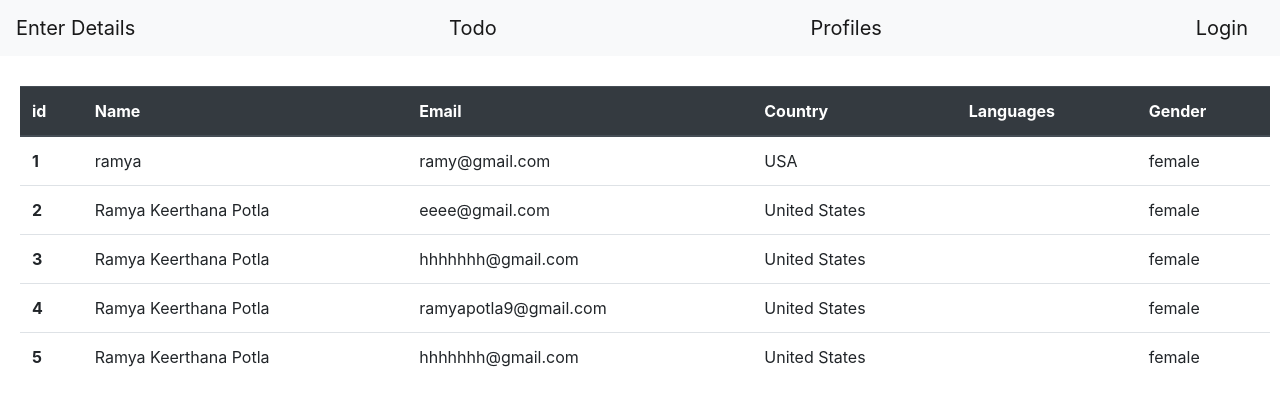
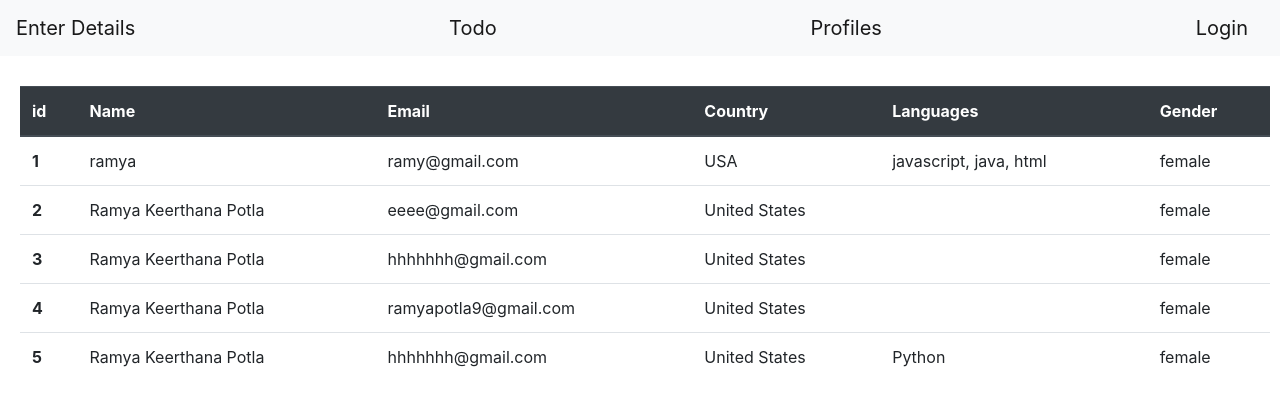
Before and after one commit to RamyaKeerthanaPotla/react-todo, a React (Create React App) app: page /myprofile in a window 1280 px wide. Shown: the top 406 px of the page. Built offline with nearby package versions, Linux system fonts and the light colour scheme; data requests are answered from the project's data file.

Commit message:
join functionality on an array

```diff
--- a/src/components/my-profile.js
+++ b/src/components/my-profile.js
@@ -32,7 +32,7 @@ export const MyProfile = () => {
               <td>{data.name}</td>
               <td>{data.email}</td>
               <td>{data.country}</td>
-              <td>{data.language}</td>
+              <td>{data.languages.join(", ")}</td>
               <td>{data.gender}</td>
             </tr>
           ))}
```
